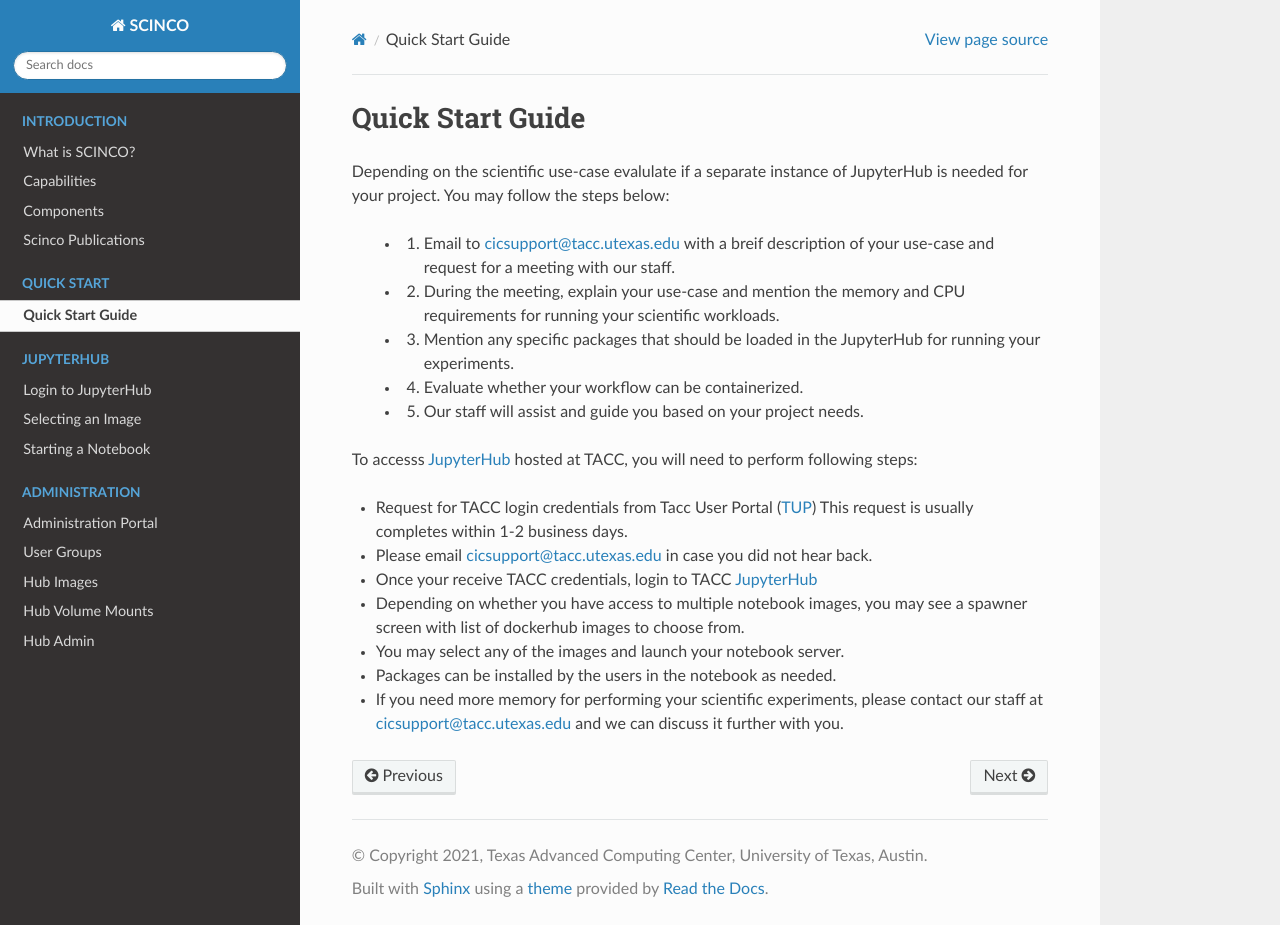
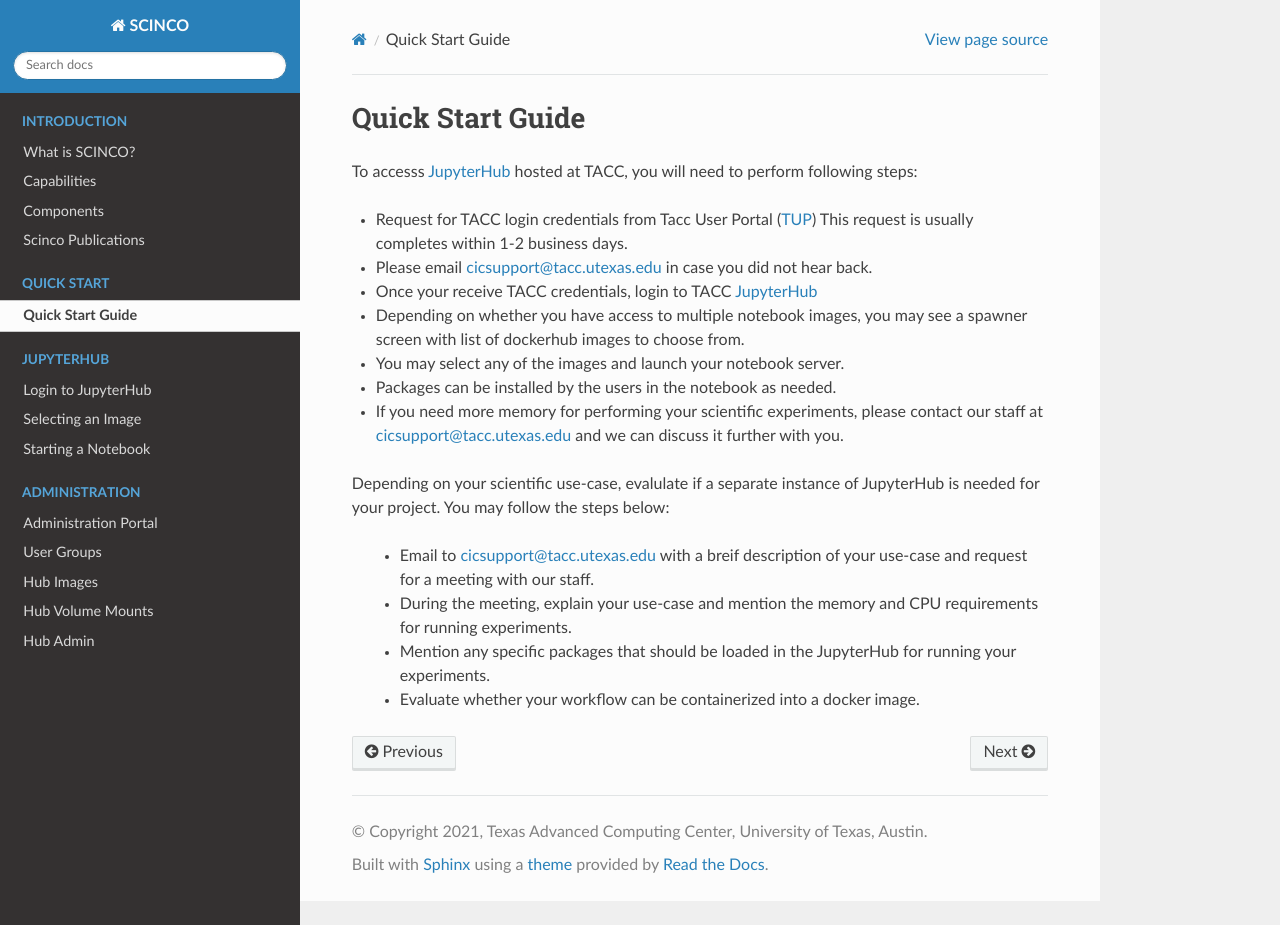
Before and after one commit to TACC/scinco-docs, a Sphinx documentation site: the page built from source/quickstart/index.rst, in a window 1280 px wide and 925 px high. Built offline with Sphinx 7.4.7 and the Read the Docs theme 2.0.0, drawn with Linux system fonts in a browser that asks for light colours; pages that are not in the unit, such as notebooks, are missing from menus; some of the changed lines change nothing that is shown.

Commit message:
changes to quick start

```diff
--- a/source/quickstart/index.rst
+++ b/source/quickstart/index.rst
@@ -1,15 +1,6 @@
 =================
 Quick Start Guide
 =================
-
-Depending on the scientific use-case evalulate if a separate instance of JupyterHub is needed for your project. You may follow the steps below:
-
- * 1. Email to cicsupport@tacc.utexas.edu with a breif description of your use-case and request for a meeting with our staff.
- * 2. During the meeting, explain your use-case and mention the memory and CPU requirements for running your scientific workloads.
- * 3. Mention any specific packages that should be loaded in the JupyterHub for running your experiments.
- * 4. Evaluate whether your workflow can be containerized.
- * 5. Our staff will assist and guide you based on your project needs.
-
 
 To accesss JupyterHub_ hosted at TACC, you will need to perform following steps:
 
@@ -26,3 +17,12 @@
 
 
 .. _TUP: https://portal.tacc.utexas.edu/account-request
+
+
+
+Depending on your scientific use-case, evalulate if a separate instance of JupyterHub is needed for your project. You may follow the steps below:
+
+ * Email to cicsupport@tacc.utexas.edu with a breif description of your use-case and request for a meeting with our staff.
+ * During the meeting, explain your use-case and mention the memory and CPU requirements for running experiments.
+ * Mention any specific packages that should be loaded in the JupyterHub for running your experiments.
+ * Evaluate whether your workflow can be containerized into a docker image.
```
